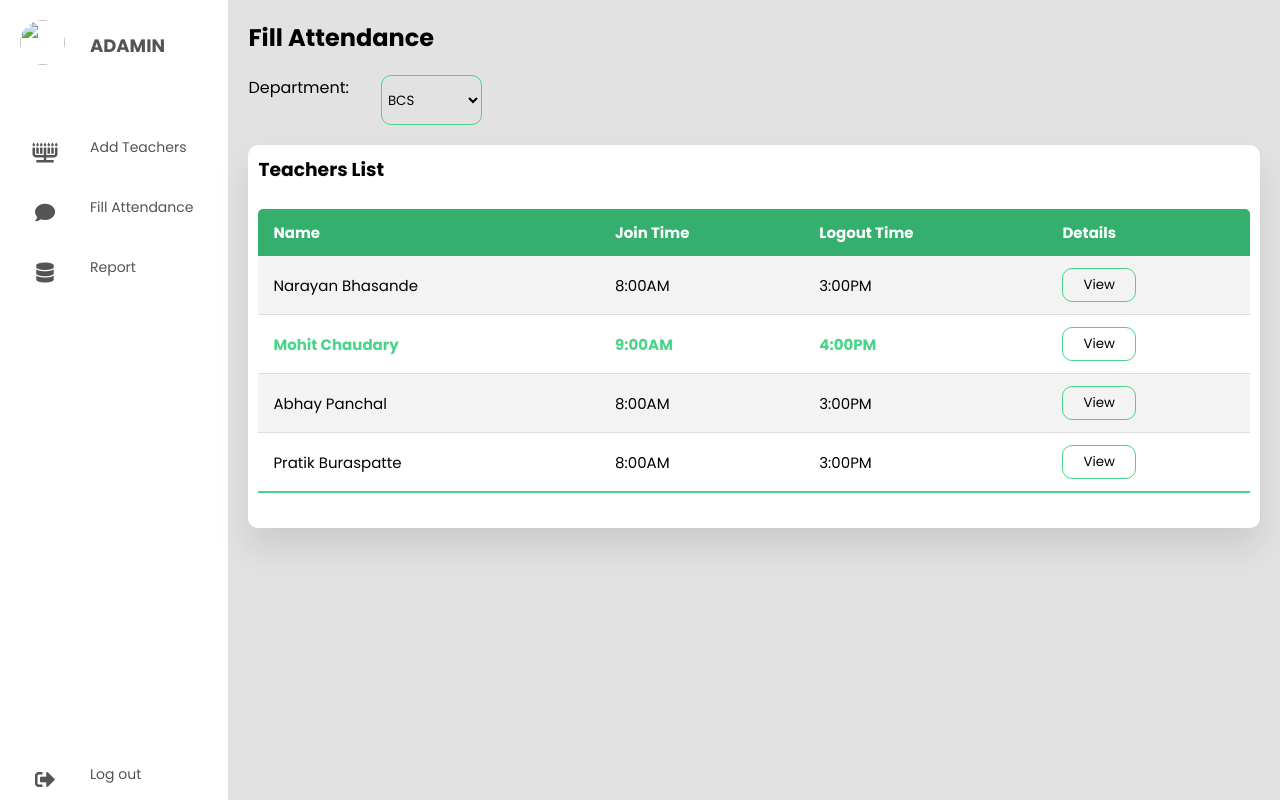
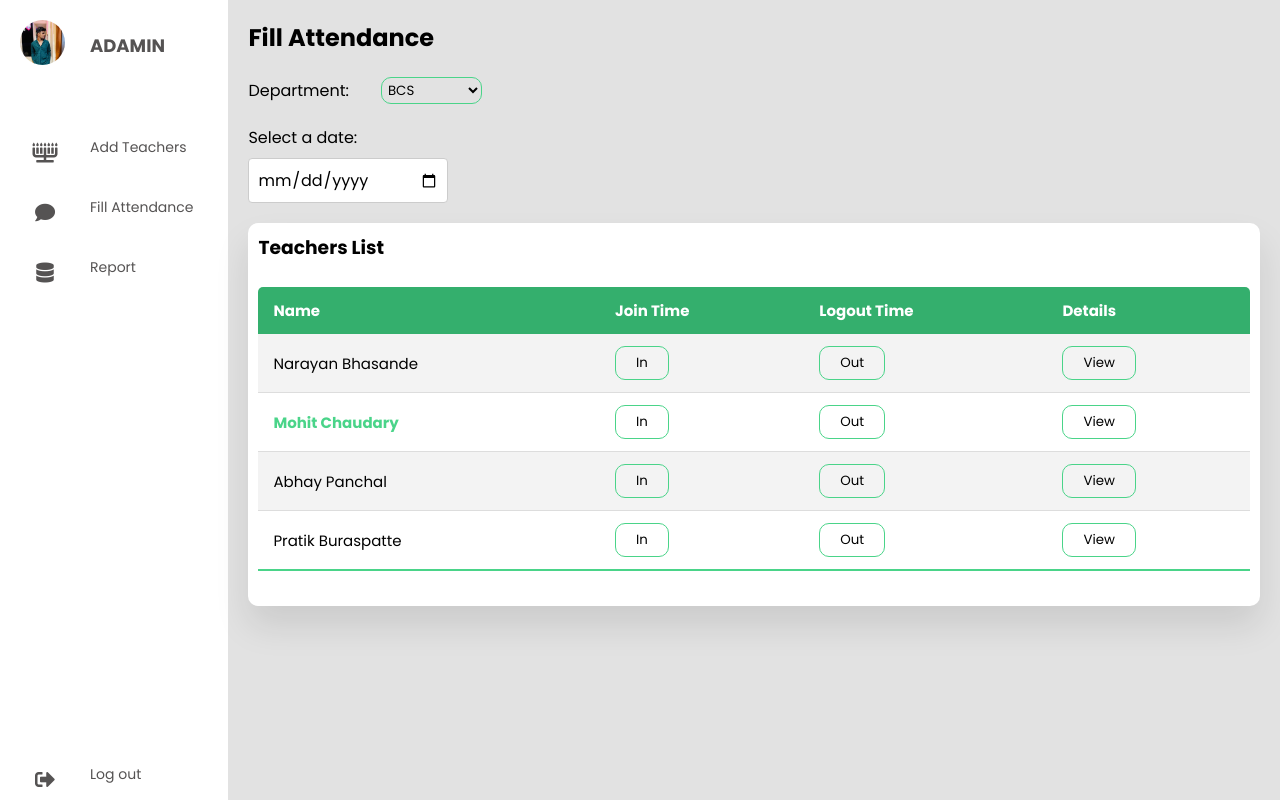
Before and after one commit to mohit15-web/CollegeProject, a plain HTML site: page FILL ATTENDANCE/index.html in a window 1280 px wide. Drawn offline with Linux system fonts and the light colour scheme.

Commit message:
done with fill attendace and new user

```diff
--- a/FILL ATTENDANCE/index.html
+++ b/FILL ATTENDANCE/index.html
@@ -31,10 +31,6 @@
             .form-group {
                 margin: 20px 0;
             }
-
-
-
-
         </style>
     </head>
 
@@ -43,7 +39,7 @@
             <nav>
                 <ul>
                     <li><a href="#" class="logo">
-                            <img src="adamin.png">
+                            <img src="mohit.jpg">
                             <span class="nav-item">Adamin</span>
                         </a></li>
 
@@ -71,9 +67,8 @@
             <section class="main">
                 <div class="main-top">
                     <h1>Fill Attendance</h1>
-                    <!-- <i class="fas fa-user-cog"></i> -->
                 </div>
-                <div class="form-group" style="display: flex;">
+                <div class="depart">
                     <label for="academicYear">Department:</label><br><br>
                     <select class="form-select" aria-label="Default select example" style="margin-left: 2rem;">
                         <option value="2022-2023">BCS</option>
@@ -83,6 +78,11 @@
                         <!-- Add more academic years as needed -->
                     </select>
                 </div>
+
+                <label class="date-label" for="dateInput">Select a date:</label>
+                <input type="date" id="dateInput">
+
+
                 <section class="attendance">
                     <div class="attendance-list">
                         <h1>Teachers List</h1>
@@ -98,29 +98,29 @@
                             <tbody>
                                 <tr>
                                     <td>Narayan bhasande</td>
-                                    <td>8:00AM</td>
-                                    <td>3:00PM</td>
+                                    <td><button class="timeButton">In</button></td>
+                                    <td><button class="timeButton">Out</button></td>
                                     <td><button>View</button></td>
                                 </tr>
                                 <tr class="active">
                                     <!-- <td>02</td> -->
                                     <td>mohit chaudary</td>
-                                    <td>9:00AM</td>
-                                    <td>4:00PM</td>
+                                    <td><button class="timeButton">In</button></td>
+                                    <td><button class="timeButton">Out</button></td>
                                     <td><button>View</button></td>
                                 </tr>
                                 <tr>
                                     <!-- <td>03</td> -->
                                     <td>abhay panchal</td>
-                                    <td>8:00AM</td>
-                                    <td>3:00PM</td>
+                                    <td><button class="timeButton">In</button></td>
+                                    <td><button class="timeButton">Out</button></td>
                                     <td><button>View</button></td>
                                 </tr>
                                 <tr>
                                     <!-- <td>04</td> -->
                                     <td>pratik buraspatte</td>
-                                    <td>8:00AM</td>
-                                    <td>3:00PM</td>
+                                    <td><button class="timeButton">In</button></td>
+                                    <td><button class="timeButton">Out</button></td>
                                     <td><button>View</button></td>
                                 </tr>
 
@@ -130,7 +130,9 @@
                 </section>
             </section>
         </div>
-        <script src="scrippt.js"></script>
+
+
+        <script src="script.js"></script>
     </body>
 
     </html>
--- /dev/null
+++ b/FILL ATTENDANCE/script.js
@@ -0,0 +1,7 @@
+document.querySelectorAll('.timeButton').forEach(function(button) {
+    button.addEventListener('click', function() {
+      var currentTime = new Date().toLocaleTimeString([], { hour: '2-digit', minute: '2-digit' });
+      button.textContent = currentTime;
+      button.disabled = true; // Optional: Disable the button after showing the time
+    });
+  });
--- a/FILL ATTENDANCE/style.css
+++ b/FILL ATTENDANCE/style.css
@@ -208,3 +208,30 @@ table thead tr{
   color: #fff;
   transition: 0.5rem;
 }
+
+
+/* department */
+.depart{
+  display: flex;
+  justify-content: flex-start;
+  align-items: center;
+  padding: 10px 0;
+}
+
+
+/* Style the label */
+.date-label {
+  font-size: 16px;
+  margin-bottom: 8px;
+  display: block;
+}
+
+/* Style the date input */
+input[type="date"] {
+  padding: 8px;
+  border: 1px solid #ccc;
+  border-radius: 4px;
+  font-size: 16px;
+  width: 200px;
+  box-sizing: border-box; /* Ensure the padding and border are included in the width */
+}
```
Also changed, not shown: new user/index.html (+10 -1 lines), new user/script2.js (added, +52 -0 lines), FILL ATTENDANCE/mohit.jpg (added). Lines whose indentation alone changed are shown as unchanged.
